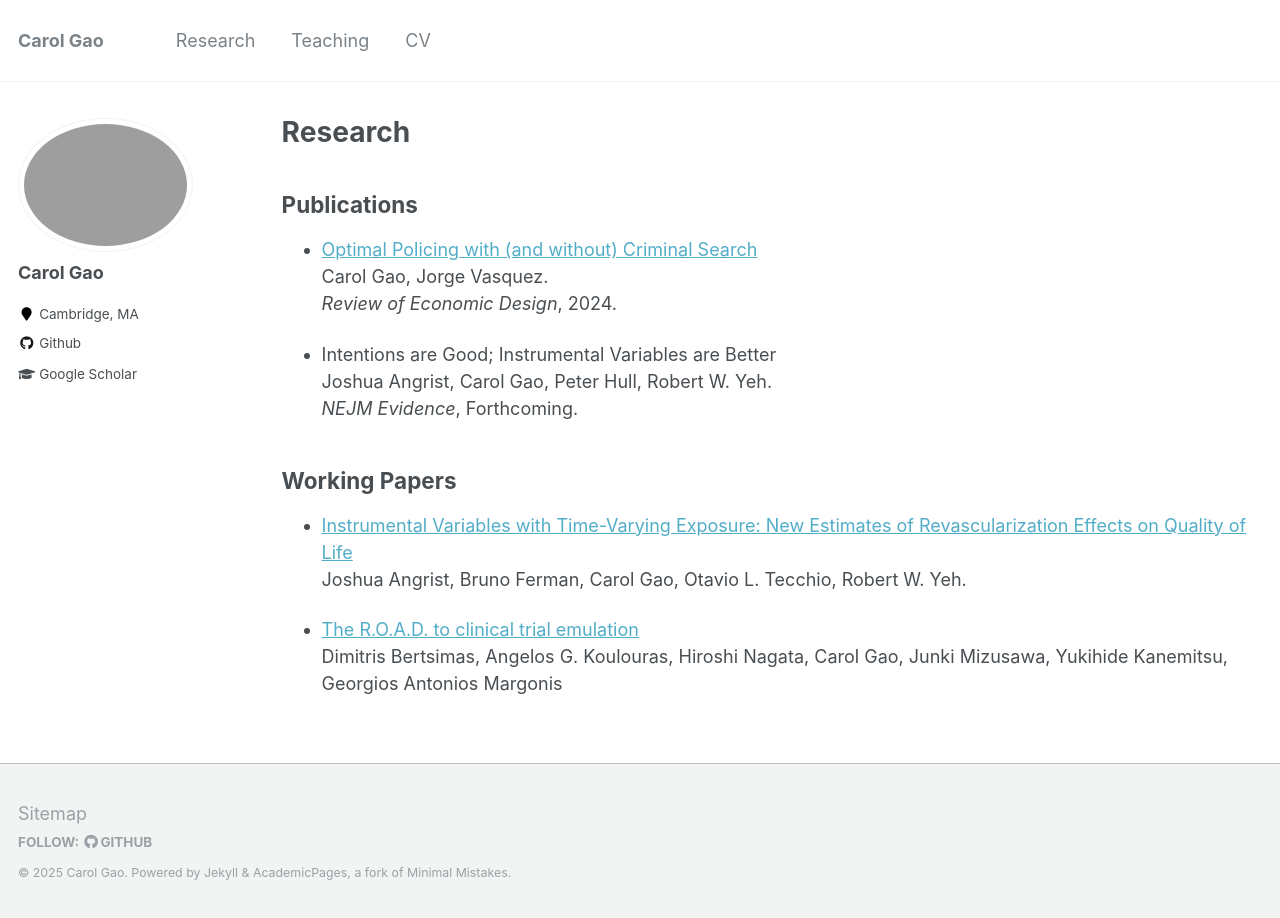
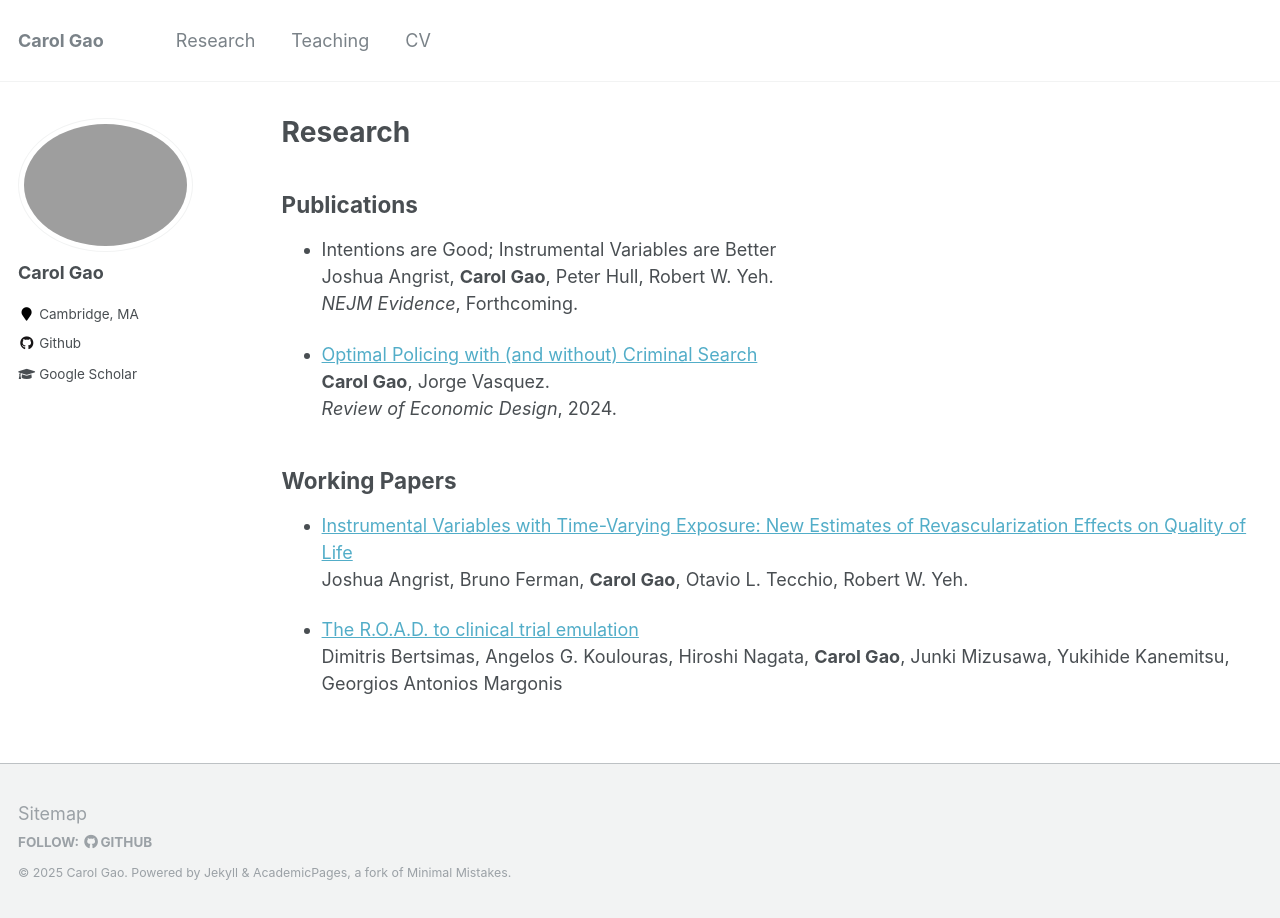
Before and after one commit to carolxmgao/carolxmgao.github.io, a Jekyll site: the page built from _pages/research.md, in a window 1280 px wide. Built offline with Jekyll 4.4.1, drawn with Linux system fonts in a browser that asks for light colours.

Commit message:
update format

```diff
--- a/_pages/research.md
+++ b/_pages/research.md
@@ -7,18 +7,18 @@ author_profile: true
 
 Publications
 ------
+- Intentions are Good; Instrumental Variables are Better \\
+    Joshua Angrist, **Carol Gao**, Peter Hull, Robert W. Yeh. \\
+    *NEJM Evidence*, Forthcoming.
+
 - [Optimal Policing with (and without) Criminal Search](https://link.springer.com/article/10.1007/s10058-024-00356-y) \\
-    Carol Gao, Jorge Vasquez. \\
+    **Carol Gao**, Jorge Vasquez. \\
     *Review of Economic Design*, 2024.
-
-- Intentions are Good; Instrumental Variables are Better \\
-    Joshua Angrist, Carol Gao, Peter Hull, Robert W. Yeh. \\
-    *NEJM Evidence*, Forthcoming.
 
 Working Papers
 ------
 - [Instrumental Variables with Time-Varying Exposure: New Estimates of Revascularization Effects on Quality of Life](https://arxiv.org/abs/2501.01623) \\
-    Joshua Angrist, Bruno Ferman, Carol Gao, Otavio L. Tecchio, Robert W. Yeh.
+    Joshua Angrist, Bruno Ferman, **Carol Gao**, Otavio L. Tecchio, Robert W. Yeh.
 
 - [The R.O.A.D. to clinical trial emulation](https://arxiv.org/abs/2412.03528) \\
-    Dimitris Bertsimas, Angelos G. Koulouras, Hiroshi Nagata, Carol Gao, Junki Mizusawa, Yukihide Kanemitsu, Georgios Antonios Margonis
+    Dimitris Bertsimas, Angelos G. Koulouras, Hiroshi Nagata, **Carol Gao**, Junki Mizusawa, Yukihide Kanemitsu, Georgios Antonios Margonis
```
